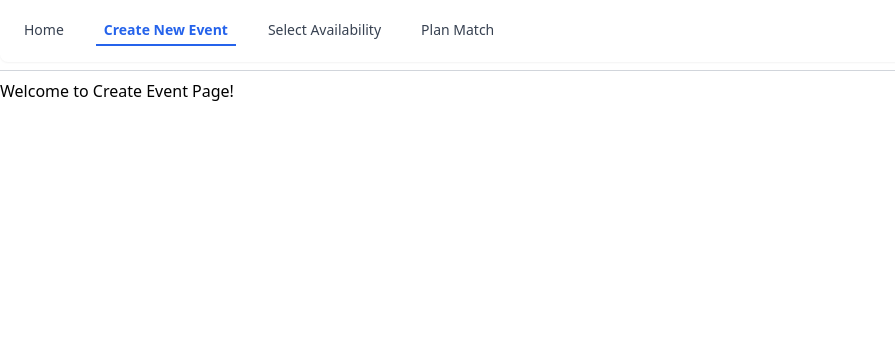
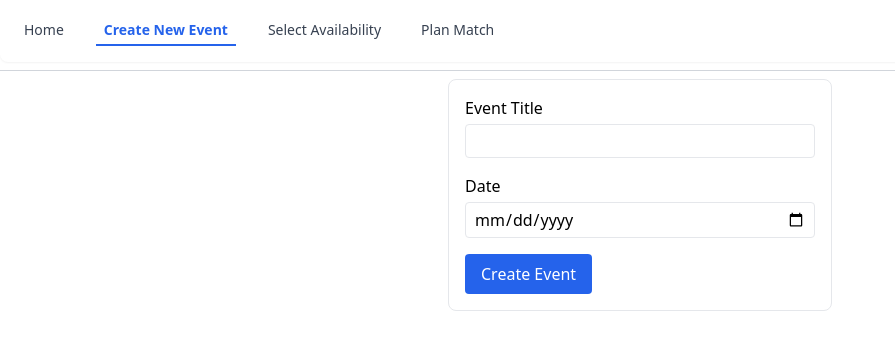
Before and after one commit to jazzorpheus/jof-scheduler, a React (Vite) app: page /create in a window 1280 px wide. Shown: the top 350 px of the page, without its empty margins (0-895 px from the left). Built offline with nearby package versions, Linux system fonts and the light colour scheme.

Commit message:
basic start with React Hook Form on CreateEventPage

```diff
--- a/package.json
+++ b/package.json
@@ -17,6 +17,7 @@
     "motion": "^12.23.12",
     "react": "^19.1.1",
     "react-dom": "^19.1.1",
+    "react-hook-form": "^7.62.0",
     "tailwind-merge": "^3.3.1"
   },
   "devDependencies": {
--- /dev/null
+++ b/src/components/CreateEventForm.jsx
@@ -0,0 +1,53 @@
+// React Hook Form
+import { useForm } from "react-hook-form";
+
+export default function CreateEventForm() {
+  const {
+    register,
+    handleSubmit,
+    formState: { errors },
+  } = useForm();
+
+  const onSubmit = (data) => {
+    console.log("New event:", data);
+    // later: send to backend, update state, etc.
+  };
+
+  return (
+    <form
+      onSubmit={handleSubmit(onSubmit)}
+      className="max-w-sm mx-auto p-4 border rounded-lg space-y-4"
+    >
+      <div>
+        <label className="block mb-1 font-medium">Event Title</label>
+        <input
+          type="text"
+          {...register("title", { required: "Title is required" })}
+          className="w-full border rounded px-2 py-1"
+        />
+        {errors.title && (
+          <p className="text-sm text-red-500">{errors.title.message}</p>
+        )}
+      </div>
+
+      <div>
+        <label className="block mb-1 font-medium">Date</label>
+        <input
+          type="date"
+          {...register("date", { required: "Date is required" })}
+          className="w-full border rounded px-2 py-1"
+        />
+        {errors.date && (
+          <p className="text-sm text-red-500">{errors.date.message}</p>
+        )}
+      </div>
+
+      <button
+        type="submit"
+        className="px-4 py-2 bg-blue-600 text-white rounded hover:bg-blue-700"
+      >
+        Create Event
+      </button>
+    </form>
+  );
+}
--- a/src/pages/CreateEventPage.jsx
+++ b/src/pages/CreateEventPage.jsx
@@ -1,3 +1,6 @@
+// Local Components
+import CreateEventForm from "../components/CreateEventForm";
+
 export default function CreateEventPage() {
-  return <h1>Welcome to Create Event Page!</h1>;
+  return <CreateEventForm />;
 }
```
Also changed, not shown: 1 other file (tests, documents, lock files or other folders).
